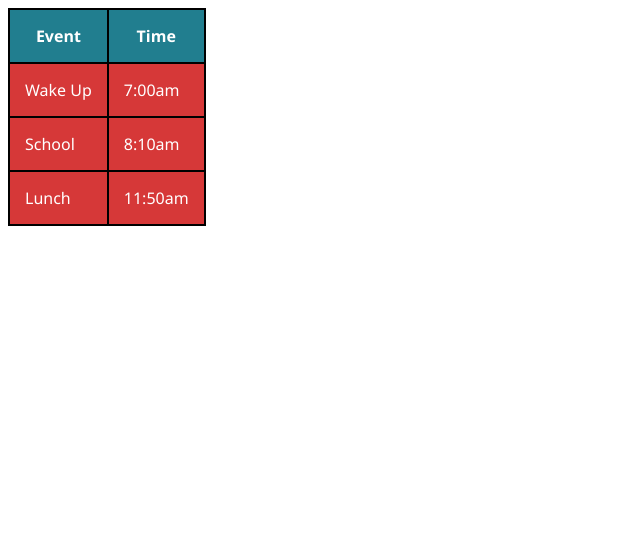
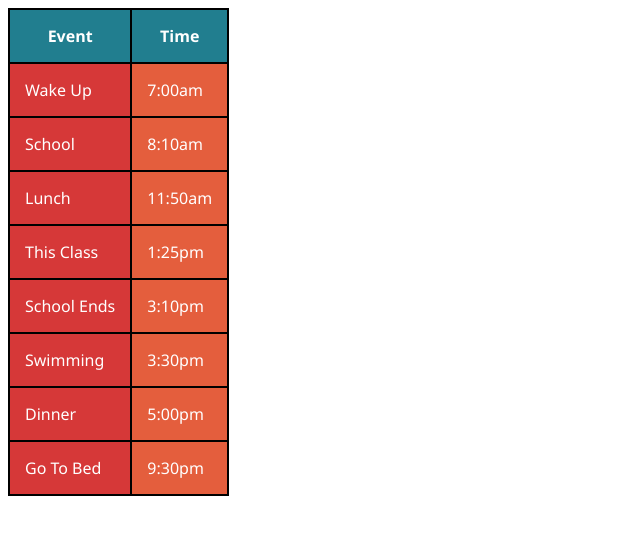
Before and after one commit to DaByteCoder/DaByteCoder.github.io, a plain HTML site: page stylishSchedule.html in a window 1280 px wide. Shown: the whole page, without its empty margins (0-640 px from the left). Drawn offline with Linux system fonts and the light colour scheme.

Commit message:
Update stylishSchedule.html

```diff
--- a/stylishSchedule.html
+++ b/stylishSchedule.html
@@ -6,9 +6,12 @@
         <body>
             <style>
                 col.time{
-                    background-color: #e45e3d !important;
-                    font-weight: lighter !important;
-
+                    background-color: #e45e3d;
+                    font-weight: lighter;
+                }
+                col.event{
+                    background-color: #d63838;
+                    font-weight: normal;
                 }
                 table{
                     border-collapse: collapse;
@@ -16,7 +19,6 @@
                 td {
                     border: 2px solid black;
                     color: white;
-                    background-color: #d63838;
                     padding: 15px;
                     font-family: 'Segoe UI', Verdana, sans-serif;
                 }
@@ -27,12 +29,15 @@
                     padding: 15px;
                     font-family: 'Segoe UI', Verdana, sans-serif;
                 }
+                tr {
+                    padding: 15px;
+                }
 
             </style>
 
             <table>
                 <colgroup>
-                    <col>
+                    <col class = "event">
                     <col class = "time">
                 </colgroup>
                 <tr>
@@ -51,6 +56,26 @@
                     <td>Lunch</td>
                     <td>11:50am</td>
                 </tr>
+                <tr>
+                    <td>This Class</td>
+                    <td>1:25pm</td>
+                </tr>
+                <tr>
+                    <td>School Ends</td>
+                    <td>3:10pm</td>
+                </tr>
+                <tr>
+                    <td>Swimming</td>
+                    <td>3:30pm</td>
+                </tr>
+                <tr>
+                    <td>Dinner</td>
+                    <td>5:00pm</td>
+                </tr>
+                <tr>
+                    <td>Go To Bed</td>
+                    <td>9:30pm</td>
+                </tr>
             </table>
         </body>
     </html>
```
